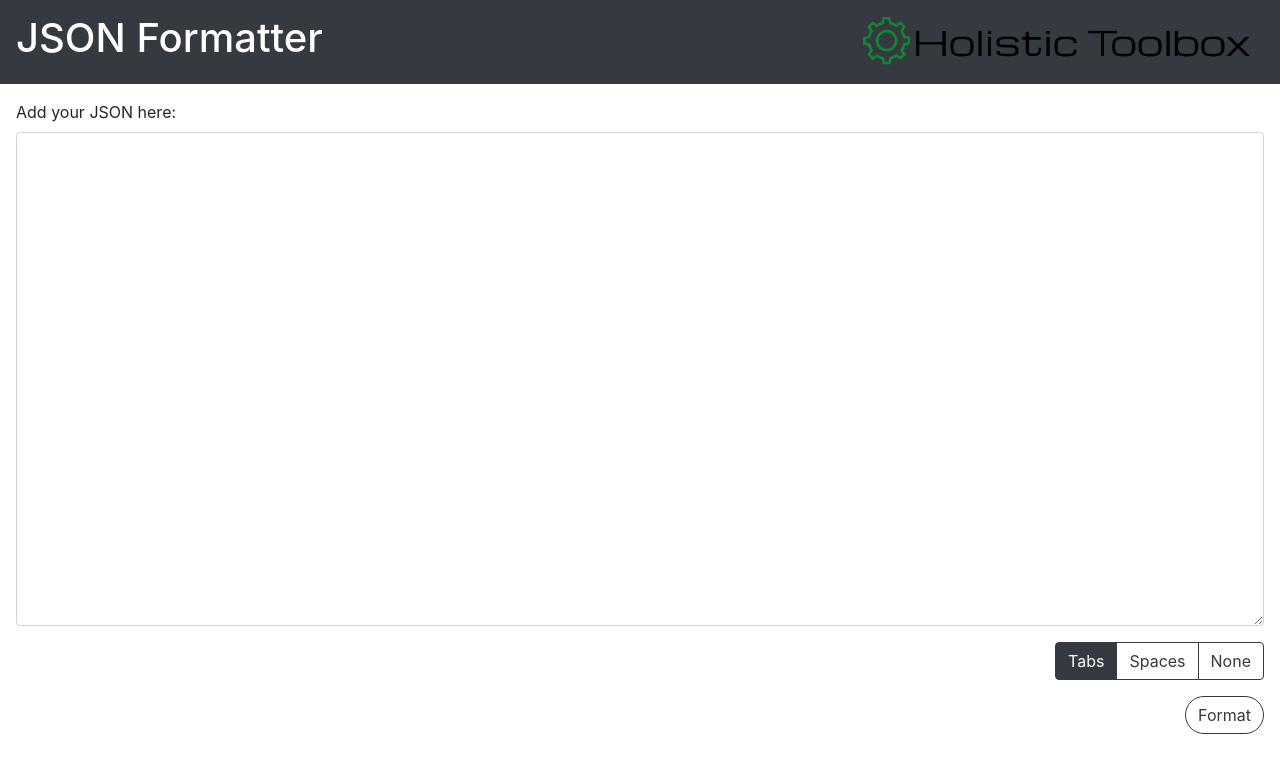
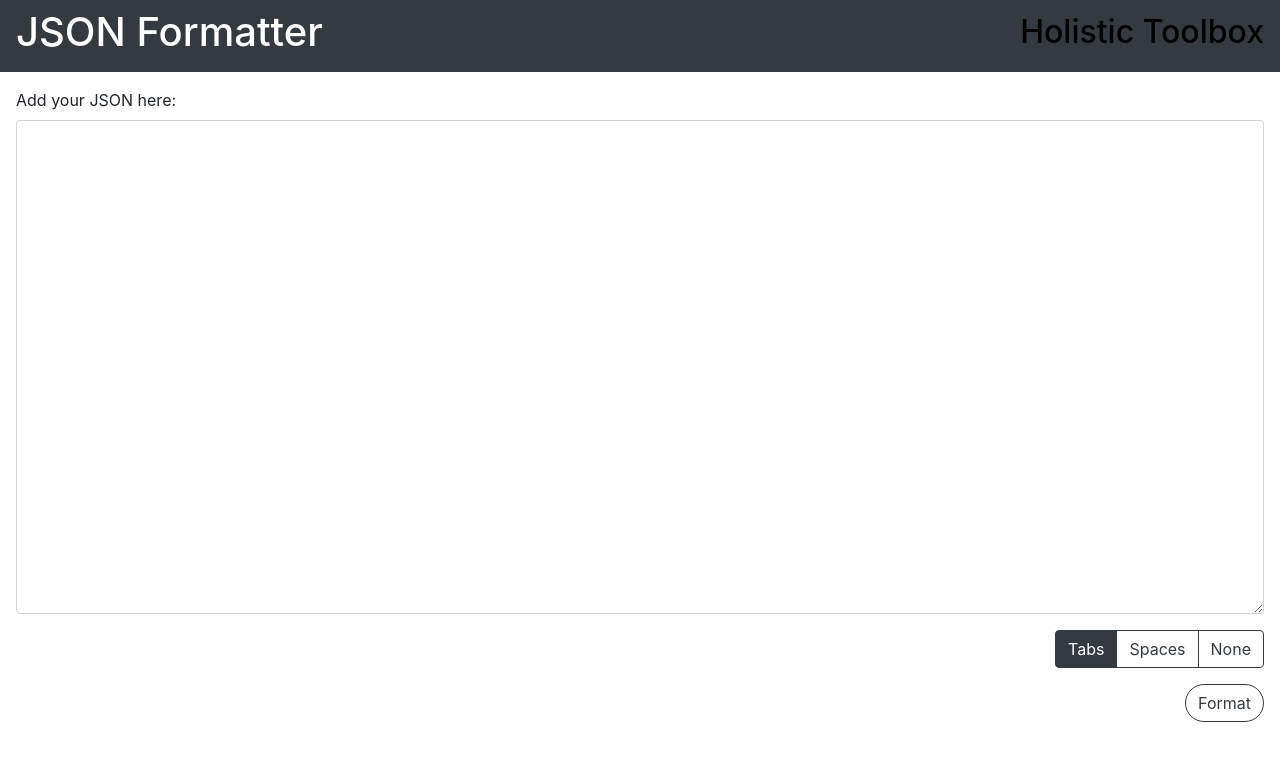
Before and after one commit to holistic-web/toolbox, a Vue app in the folder tools/json-formatter/: page / in a window 1280 px wide. Shown: the top 772 px of the page. Built offline with nearby package versions, Linux system fonts and the light colour scheme; what v-clipboard would draw is missing.

Commit message:
chore: quality of life efforts for holisitc toolbox

```diff
--- a/tools/json-formatter/package.json
+++ b/tools/json-formatter/package.json
@@ -11,8 +11,8 @@
     "bootstrap": "^4.4.1",
     "bootstrap-vue": "^2.1.0",
     "core-js": "^3.4.4",
-    "vue": "^2.6.11",
-    "vue-clipboard": "0.0.1"
+    "v-clipboard": "^2.2.2",
+    "vue": "^2.6.11"
   },
   "devDependencies": {
     "@vue/cli-plugin-babel": "^4.1.0",
--- a/tools/json-formatter/src/components/AppHeader.vue
+++ b/tools/json-formatter/src/components/AppHeader.vue
@@ -16,7 +16,7 @@
 
 			<!-- right partition-->
 			<b-navbar-nav class="ml-auto">
-				<img alt="Vue logo" src="../assets/logo.png">
+				<h2 class="AppHeader__branding">Holistic Toolbox</h2>
 			</b-navbar-nav>
 
 		</b-navbar>
@@ -37,5 +37,9 @@ export default {
 	&__name {
 		color: #fff;
 	}
+
+	&__branding {
+		color: #000;
+	}
 }
 </style>
```
Also changed, not shown: 1 other file (tests, documents, lock files or other folders).
